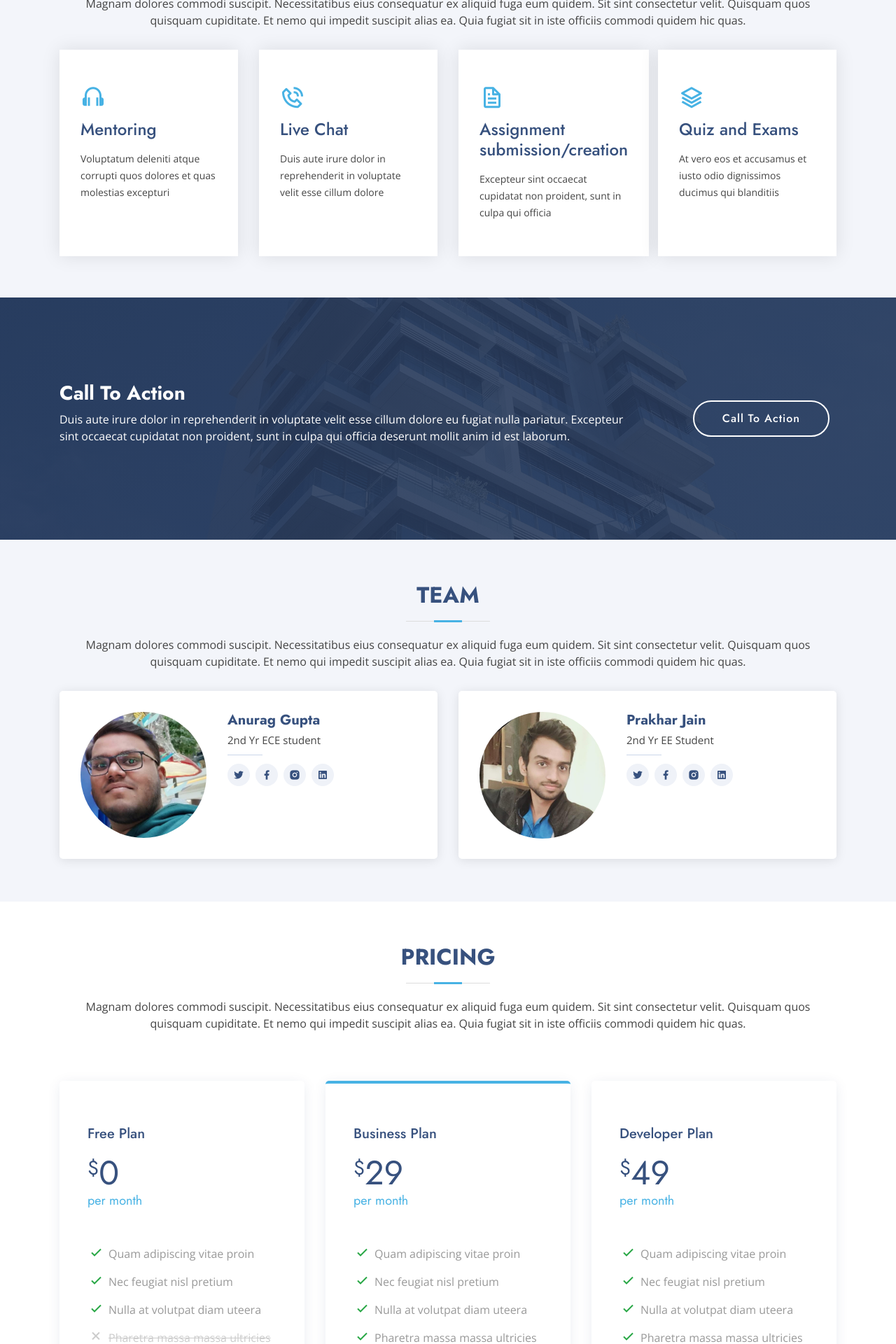
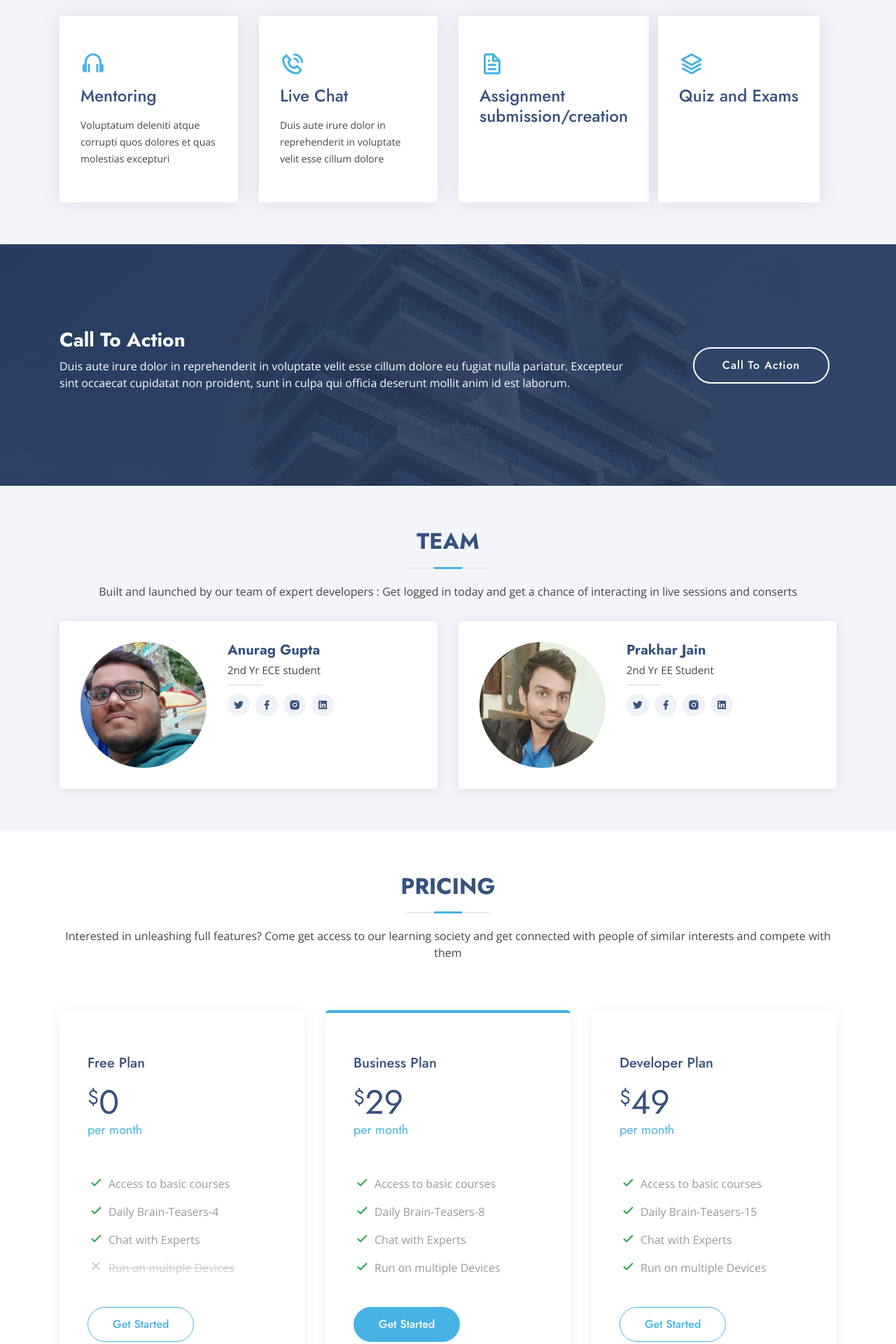
Before and after one commit to AnuragGupta806/Persevarance-Hack36, a Django app: page / in a window 1280 px wide. Shown: the part 2040-3960 px from the top of the page at 70% size. Run offline with Django 3.2, Linux system fonts and the light colour scheme; some libraries are stand-ins or nearby versions.

Commit message:
index changes

```diff
--- a/templates/base.html
+++ b/templates/base.html
@@ -27,9 +27,7 @@
     <link href="{% static 'vendor/aos/aos.css'%}" rel="stylesheet">
 
     <!-- Template Main CSS File -->
-  <link href="{% static 'css/style.css'%}" rel="stylesheet">
-  {% block css %}
-  {% endblock %}
+    <link href="{% static 'css/style.css'%}" rel="stylesheet"> {% block css %} {% endblock %}
 
     <!-- =======================================================
   * Template Name: Arsha - v2.3.1
@@ -45,7 +43,7 @@
     <header id="header" class="fixed-top ">
         <div class="container d-flex align-items-center">
 
-      <h1 class="logo mr-auto"><a href="{% url 'home:index' %}">Pathshala</a></h1>
+            <h1 class="logo mr-auto"><a href="{% url 'home:index' %}">Edu-Mantra</a></h1>
             <!-- Uncomment below if you prefer to use an image logo -->
             <!-- <a href="index.html" class="logo mr-auto"><img src="assets/img/logo.png" alt="" class="img-fluid"></a>-->
 
@@ -76,18 +74,17 @@
                     <li><a href="#contact">Contact</a></li>
 
                 </ul>
-      </nav><!-- .nav-menu -->
+            </nav>
+            <!-- .nav-menu -->
             {% if request.user.is_authenticated %}
-      <a href="{% url 'home:logout' %}" class="get-started-btn scrollto">Logout</a>
-      {% else %}
-      <a href="{% url 'home:login' %}" class="get-started-btn scrollto">Login</a>
-      {% endif %}
+            <a href="{% url 'home:logout' %}" class="get-started-btn scrollto">Logout</a> {% else %}
+            <a href="{% url 'home:login' %}" class="get-started-btn scrollto">Login</a> {% endif %}
 
         </div>
-  </header><!-- End Header -->
+    </header>
+    <!-- End Header -->
 
-  {% block body %}
-  {% endblock %}
+    {% block body %} {% endblock %}
 
     <!-- ======= Footer ======= -->
     <footer id="footer">
@@ -99,10 +96,8 @@
                     <div class="col-lg-3 col-md-6 footer-contact">
                         <h3>Pathshala</h3>
                         <p>
-              Mnnit Allahabad <br>
-              Praygraj, Uttar Pradesh<br>
-              India <br><br>
-              <strong>Phone:</strong> +1 5589 55488 55<br>
+                            Mnnit Allahabad <br> Praygraj, Uttar Pradesh<br> India <br><br>
+                            <strong>Phone:</strong> +1 5589 55488 5<br>
                             <strong>Email:</strong> info@example.com<br>
                         </p>
                     </div>
@@ -123,15 +118,15 @@
                         <ul>
                             <li><i class="bx bx-chevron-right"></i> <a href="#">Web Design</a></li>
                             <li><i class="bx bx-chevron-right"></i> <a href="#">Web Development</a></li>
-              <li><i class="bx bx-chevron-right"></i> <a href="#">Product Management</a></li>
-              <li><i class="bx bx-chevron-right"></i> <a href="#">Marketing</a></li>
+
+
                             <li><i class="bx bx-chevron-right"></i> <a href="#">Graphic Design</a></li>
                         </ul>
                     </div>
 
                     <div class="col-lg-3 col-md-6 footer-links">
                         <h4>Our Social Networks</h4>
-            <p>Cras fermentum odio eu feugiat lide par naso tierra videa magna derita valies</p>
+
                         <div class="social-links mt-3">
                             <a href="#" class="twitter"><i class="bx bxl-twitter"></i></a>
                             <a href="#" class="facebook"><i class="bx bxl-facebook"></i></a>
@@ -164,8 +159,7 @@
 
     <!-- Template Main JS File -->
     <script src="{% static 'js/main.js'%}"></script>
-  {% block script %}
-  {% endblock %}
+    {% block script %} {% endblock %}
 
 
 </body>
--- a/templates/index.html
+++ b/templates/index.html
@@ -1,8 +1,4 @@
-{% extends "base.html" %}
-{% load static %}
-
-
-{% block body %}
+{% extends "base.html" %} {% load static %} {% block body %}
 
 <!-- ======= Hero Section ======= -->
 <section id="hero" class="d-flex align-items-center">
@@ -22,7 +18,8 @@
         </div>
     </div>
 
-  </section><!-- End Hero -->
+</section>
+<!-- End Hero -->
 
 <main id="main">
     <!-- ======= About Us Section ======= -->
@@ -36,8 +33,7 @@
             <div class="row content">
                 <div class="col-lg-6">
                     <p>
-              Since Covid pandemic came into effect, many aspects of our life came to a standstill including our learning.
-              This website is a common place for students and teachers to connect virtually and continue to interact with each other.
+                        Since Covid pandemic came into effect, many aspects of our life came to a standstill including our learning. This website is a common place for students and teachers to connect virtually and continue to interact with each other.
                     </p>
                     <ul>
                         <li><i class="ri-check-double-line"></i> Lots of features to help with easy interaction.</li>
@@ -53,7 +49,8 @@
             </div>
 
         </div>
-    </section><!-- End About Us Section -->
+    </section>
+    <!-- End About Us Section -->
 
     <!-- ======= Why Us Section ======= -->
     <section id="why-us" class="why-us section-bg">
@@ -85,7 +82,8 @@
                                 <a data-toggle="collapse" href="#accordion-list-2" class="collapsed"><span>02</span> Feugiat scelerisque varius morbi enim nunc? <i class="bx bx-chevron-down icon-show"></i><i class="bx bx-chevron-up icon-close"></i></a>
                                 <div id="accordion-list-2" class="collapse" data-parent=".accordion-list">
                                     <p>
-                      Dolor sit amet consectetur adipiscing elit pellentesque habitant morbi. Id interdum velit laoreet id donec ultrices. Fringilla phasellus faucibus scelerisque eleifend donec pretium. Est pellentesque elit ullamcorper dignissim. Mauris ultrices eros in cursus turpis massa tincidunt dui.
+                                        Dolor sit amet consectetur adipiscing elit pellentesque habitant morbi. Id interdum velit laoreet id donec ultrices. Fringilla phasellus faucibus scelerisque eleifend donec pretium. Est pellentesque elit ullamcorper dignissim. Mauris ultrices eros in
+                                        cursus turpis massa tincidunt dui.
                                     </p>
                                 </div>
                             </li>
@@ -94,7 +92,8 @@
                                 <a data-toggle="collapse" href="#accordion-list-3" class="collapsed"><span>03</span> Dolor sit amet consectetur adipiscing elit? <i class="bx bx-chevron-down icon-show"></i><i class="bx bx-chevron-up icon-close"></i></a>
                                 <div id="accordion-list-3" class="collapse" data-parent=".accordion-list">
                                     <p>
-                      Eleifend mi in nulla posuere sollicitudin aliquam ultrices sagittis orci. Faucibus pulvinar elementum integer enim. Sem nulla pharetra diam sit amet nisl suscipit. Rutrum tellus pellentesque eu tincidunt. Lectus urna duis convallis convallis tellus. Urna molestie at elementum eu facilisis sed odio morbi quis
+                                        Eleifend mi in nulla posuere sollicitudin aliquam ultrices sagittis orci. Faucibus pulvinar elementum integer enim. Sem nulla pharetra diam sit amet nisl suscipit. Rutrum tellus pellentesque eu tincidunt. Lectus urna duis convallis convallis tellus. Urna
+                                        molestie at elementum eu facilisis sed odio morbi quis
                                     </p>
                                 </div>
                             </li>
@@ -108,7 +107,8 @@
             </div>
 
         </div>
-    </section><!-- End Why Us Section -->
+    </section>
+    <!-- End Why Us Section -->
 
     <!-- ======= Skills Section ======= -->
     <!-- <section id="skills" class="skills">
@@ -170,7 +170,7 @@
 
             <div class="section-title">
                 <h2>Services</h2>
-          <p>Magnam dolores commodi suscipit. Necessitatibus eius consequatur ex aliquid fuga eum quidem. Sit sint consectetur velit. Quisquam quos quisquam cupiditate. Et nemo qui impedit suscipit alias ea. Quia fugiat sit in iste officiis commodi quidem hic quas.</p>
+
             </div>
 
             <div class="row">
@@ -194,7 +194,7 @@
                     <div class="icon-box">
                         <div class="icon"><i class="bx bx-file"></i></div>
                         <h4><a href="">Assignment submission/creation</a></h4>
-              <p>Excepteur sint occaecat cupidatat non proident, sunt in culpa qui officia</p>
+
                     </div>
                 </div>
 
@@ -202,14 +202,15 @@
                     <div class="icon-box">
                         <div class="icon"><i class="bx bx-layer"></i></div>
                         <h4><a href="">Quiz and Exams</a></h4>
-              <p>At vero eos et accusamus et iusto odio dignissimos ducimus qui blanditiis</p>
+
                     </div>
                 </div>
 
             </div>
 
         </div>
-    </section><!-- End Services Section -->
+    </section>
+    <!-- End Services Section -->
 
     <!-- ======= Cta Section ======= -->
     <section id="cta" class="cta">
@@ -226,7 +227,8 @@
             </div>
 
         </div>
-    </section><!-- End Cta Section -->
+    </section>
+    <!-- End Cta Section -->
 
     <!-- ======= Portfolio Section ======= -->
     <!-- <section id="portfolio" class="portfolio">
@@ -348,7 +350,7 @@
 
             <div class="section-title">
                 <h2>Team</h2>
-          <p>Magnam dolores commodi suscipit. Necessitatibus eius consequatur ex aliquid fuga eum quidem. Sit sint consectetur velit. Quisquam quos quisquam cupiditate. Et nemo qui impedit suscipit alias ea. Quia fugiat sit in iste officiis commodi quidem hic quas.</p>
+                <p>Built and launched by our team of expert developers : Get logged in today and get a chance of interacting in live sessions and conserts</p>
             </div>
 
             <div class="row">
@@ -361,9 +363,9 @@
                             <span>2nd Yr ECE student</span>
                             <div class="social">
                                 <a href=""><i class="ri-twitter-fill"></i></a>
-                  <a href=""><i class="ri-facebook-fill"></i></a>
-                  <a href=""><i class="ri-instagram-fill"></i></a>
-                  <a href=""> <i class="ri-linkedin-box-fill"></i> </a>
+                                <a href="https://www.facebook.com/anurock806"><i class="ri-facebook-fill"></i></a>
+                                <a href="https://www.instagram.com/anurock2k21/"><i class="ri-instagram-fill"></i></a>
+                                <a href="https://www.linkedin.com/in/anuragguptamnnit/"> <i class="ri-linkedin-box-fill"></i> </a>
                             </div>
                         </div>
                     </div>
@@ -377,9 +379,9 @@
                             <span>2nd Yr EE Student</span>
                             <div class="social">
                                 <a href=""><i class="ri-twitter-fill"></i></a>
-                  <a href=""><i class="ri-facebook-fill"></i></a>
-                  <a href=""><i class="ri-instagram-fill"></i></a>
-                  <a href=""> <i class="ri-linkedin-box-fill"></i> </a>
+                                <a href="https://www.facebook.com/prakhar.jain.2000"><i class="ri-facebook-fill"></i></a>
+                                <a href="https://www.instagram.com/_prakhar_jn_/"><i class="ri-instagram-fill"></i></a>
+                                <a href="https://www.linkedin.com/in/prakhar-jain-504a73195/"> <i class="ri-linkedin-box-fill"></i> </a>
                             </div>
                         </div>
                     </div>
@@ -390,7 +392,8 @@
             </div>
 
         </div>
-    </section><!-- End Team Section -->
+    </section>
+    <!-- End Team Section -->
 
     <!-- ======= Pricing Section ======= -->
     <section id="pricing" class="pricing">
@@ -398,7 +401,7 @@
 
             <div class="section-title">
                 <h2>Pricing</h2>
-          <p>Magnam dolores commodi suscipit. Necessitatibus eius consequatur ex aliquid fuga eum quidem. Sit sint consectetur velit. Quisquam quos quisquam cupiditate. Et nemo qui impedit suscipit alias ea. Quia fugiat sit in iste officiis commodi quidem hic quas.</p>
+                <p> Interested in unleashing full features? Come get access to our learning society and get connected with people of similar interests and compete with them</p>
             </div>
 
             <div class="row">
@@ -408,115 +411,56 @@
                         <h3>Free Plan</h3>
                         <h4><sup>$</sup>0<span>per month</span></h4>
                         <ul>
-                <li><i class="bx bx-check"></i> Quam adipiscing vitae proin</li>
-                <li><i class="bx bx-check"></i> Nec feugiat nisl pretium</li>
-                <li><i class="bx bx-check"></i> Nulla at volutpat diam uteera</li>
-                <li class="na"><i class="bx bx-x"></i> <span>Pharetra massa massa ultricies</span></li>
-                <li class="na"><i class="bx bx-x"></i> <span>Massa ultricies mi quis hendrerit</span></li>
+                            <li><i class="bx bx-check"></i> Access to basic courses </li>
+                            <li><i class="bx bx-check"></i> Daily Brain-Teasers-4 </li>
+                            <li><i class="bx bx-check"></i> Chat with Experts </li>
+                            <li class="na"><i class="bx bx-x"></i> <span>Run on multiple Devices</span></li>
+
                         </ul>
-              <a href="#" class="buy-btn">Get Started</a>
+                        <a href=" # " class="buy-btn ">Get Started</a>
                     </div>
                 </div>
 
-          <div class="col-lg-4 mt-4 mt-lg-0" data-aos="fade-up" data-aos-delay="200">
-            <div class="box featured">
+                <div class="col-lg-4 mt-4 mt-lg-0 " data-aos="fade-up " data-aos-delay="200 ">
+                    <div class="box featured ">
                         <h3>Business Plan</h3>
                         <h4><sup>$</sup>29<span>per month</span></h4>
                         <ul>
-                <li><i class="bx bx-check"></i> Quam adipiscing vitae proin</li>
-                <li><i class="bx bx-check"></i> Nec feugiat nisl pretium</li>
-                <li><i class="bx bx-check"></i> Nulla at volutpat diam uteera</li>
-                <li><i class="bx bx-check"></i> Pharetra massa massa ultricies</li>
-                <li><i class="bx bx-check"></i> Massa ultricies mi quis hendrerit</li>
+                            <li><i class="bx bx-check "></i> Access to basic courses</li>
+                            <li><i class="bx bx-check "></i> Daily Brain-Teasers-8</li>
+                            <li><i class="bx bx-check "></i> Chat with Experts</li>
+                            <li><i class="bx bx-check "></i>Run on multiple Devices</li>
+
                         </ul>
-              <a href="#" class="buy-btn">Get Started</a>
+                        <a href="# " class="buy-btn ">Get Started</a>
                     </div>
                 </div>
 
-          <div class="col-lg-4 mt-4 mt-lg-0" data-aos="fade-up" data-aos-delay="300">
-            <div class="box">
+                <div class="col-lg-4 mt-4 mt-lg-0 " data-aos="fade-up " data-aos-delay="300 ">
+                    <div class="box ">
                         <h3>Developer Plan</h3>
                         <h4><sup>$</sup>49<span>per month</span></h4>
                         <ul>
-                <li><i class="bx bx-check"></i> Quam adipiscing vitae proin</li>
-                <li><i class="bx bx-check"></i> Nec feugiat nisl pretium</li>
-                <li><i class="bx bx-check"></i> Nulla at volutpat diam uteera</li>
-                <li><i class="bx bx-check"></i> Pharetra massa massa ultricies</li>
-                <li><i class="bx bx-check"></i> Massa ultricies mi quis hendrerit</li>
+                            <li><i class="bx bx-check "></i>Access to basic courses</li>
+                            <li><i class="bx bx-check "></i> Daily Brain-Teasers-15 </li>
+                            <li><i class="bx bx-check "></i> Chat with Experts</li>
+                            <li><i class="bx bx-check "></i> Run on multiple Devices</li>
+
                         </ul>
-              <a href="#" class="buy-btn">Get Started</a>
+                        <a href="# " class="buy-btn ">Get Started</a>
                     </div>
                 </div>
 
             </div>
 
         </div>
-    </section><!-- End Pricing Section -->
-
-    <!-- ======= Frequently Asked Questions Section ======= -->
-    <section id="faq" class="faq section-bg">
-      <div class="container" data-aos="fade-up">
-
-        <div class="section-title">
-          <h2>Frequently Asked Questions</h2>
-          <p>Magnam dolores commodi suscipit. Necessitatibus eius consequatur ex aliquid fuga eum quidem. Sit sint consectetur velit. Quisquam quos quisquam cupiditate. Et nemo qui impedit suscipit alias ea. Quia fugiat sit in iste officiis commodi quidem hic quas.</p>
-        </div>
-
-        <div class="faq-list">
-          <ul>
-            <li data-aos="fade-up" data-aos-delay="100">
-              <i class="bx bx-help-circle icon-help"></i> <a data-toggle="collapse" class="collapse" href="#faq-list-1">Non consectetur a erat nam at lectus urna duis? <i class="bx bx-chevron-down icon-show"></i><i class="bx bx-chevron-up icon-close"></i></a>
-              <div id="faq-list-1" class="collapse show" data-parent=".faq-list">
-                <p>
-                  Feugiat pretium nibh ipsum consequat. Tempus iaculis urna id volutpat lacus laoreet non curabitur gravida. Venenatis lectus magna fringilla urna porttitor rhoncus dolor purus non.
-                </p>
-              </div>
-            </li>
-
-            <li data-aos="fade-up" data-aos-delay="200">
-              <i class="bx bx-help-circle icon-help"></i> <a data-toggle="collapse" href="#faq-list-2" class="collapsed">Feugiat scelerisque varius morbi enim nunc? <i class="bx bx-chevron-down icon-show"></i><i class="bx bx-chevron-up icon-close"></i></a>
-              <div id="faq-list-2" class="collapse" data-parent=".faq-list">
-                <p>
-                  Dolor sit amet consectetur adipiscing elit pellentesque habitant morbi. Id interdum velit laoreet id donec ultrices. Fringilla phasellus faucibus scelerisque eleifend donec pretium. Est pellentesque elit ullamcorper dignissim. Mauris ultrices eros in cursus turpis massa tincidunt dui.
-                </p>
-              </div>
-            </li>
-
-            <li data-aos="fade-up" data-aos-delay="300">
-              <i class="bx bx-help-circle icon-help"></i> <a data-toggle="collapse" href="#faq-list-3" class="collapsed">Dolor sit amet consectetur adipiscing elit? <i class="bx bx-chevron-down icon-show"></i><i class="bx bx-chevron-up icon-close"></i></a>
-              <div id="faq-list-3" class="collapse" data-parent=".faq-list">
-                <p>
-                  Eleifend mi in nulla posuere sollicitudin aliquam ultrices sagittis orci. Faucibus pulvinar elementum integer enim. Sem nulla pharetra diam sit amet nisl suscipit. Rutrum tellus pellentesque eu tincidunt. Lectus urna duis convallis convallis tellus. Urna molestie at elementum eu facilisis sed odio morbi quis
-                </p>
-              </div>
-            </li>
-
-            <li data-aos="fade-up" data-aos-delay="400">
-              <i class="bx bx-help-circle icon-help"></i> <a data-toggle="collapse" href="#faq-list-4" class="collapsed">Tempus quam pellentesque nec nam aliquam sem et tortor consequat? <i class="bx bx-chevron-down icon-show"></i><i class="bx bx-chevron-up icon-close"></i></a>
-              <div id="faq-list-4" class="collapse" data-parent=".faq-list">
-                <p>
-                  Molestie a iaculis at erat pellentesque adipiscing commodo. Dignissim suspendisse in est ante in. Nunc vel risus commodo viverra maecenas accumsan. Sit amet nisl suscipit adipiscing bibendum est. Purus gravida quis blandit turpis cursus in.
-                </p>
-              </div>
-            </li>
-
-            <li data-aos="fade-up" data-aos-delay="500">
-              <i class="bx bx-help-circle icon-help"></i> <a data-toggle="collapse" href="#faq-list-5" class="collapsed">Tortor vitae purus faucibus ornare. Varius vel pharetra vel turpis nunc eget lorem dolor? <i class="bx bx-chevron-down icon-show"></i><i class="bx bx-chevron-up icon-close"></i></a>
-              <div id="faq-list-5" class="collapse" data-parent=".faq-list">
-                <p>
-                  Laoreet sit amet cursus sit amet dictum sit amet justo. Mauris vitae ultricies leo integer malesuada nunc vel. Tincidunt eget nullam non nisi est sit amet. Turpis nunc eget lorem dolor sed. Ut venenatis tellus in metus vulputate eu scelerisque.
-                </p>
-              </div>
-            </li>
-
-          </ul>
-        </div>
-
-      </div>
-    </section><!-- End Frequently Asked Questions Section -->
+    </section>
+    <!-- End Pricing Section -->
 
 
-  </main><!-- End #main -->
+
+</main>
+<!-- End #main -->
 
 
 {% endblock %}
```
Lines whose indentation alone changed are shown as unchanged.
